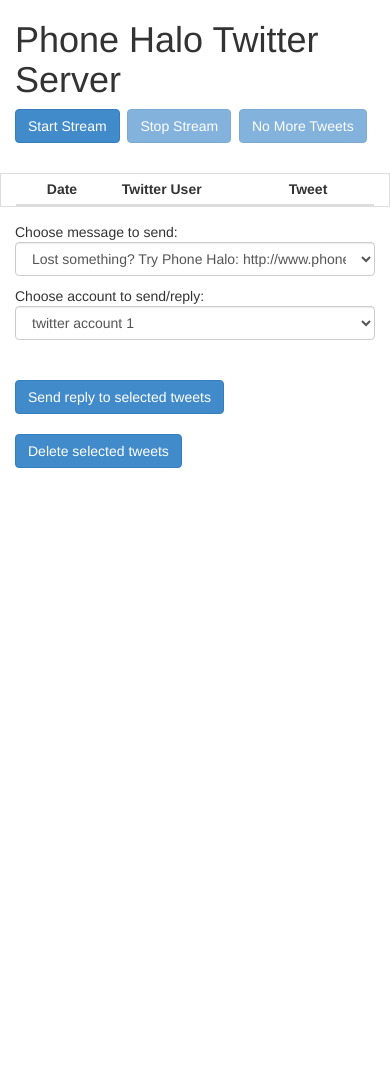
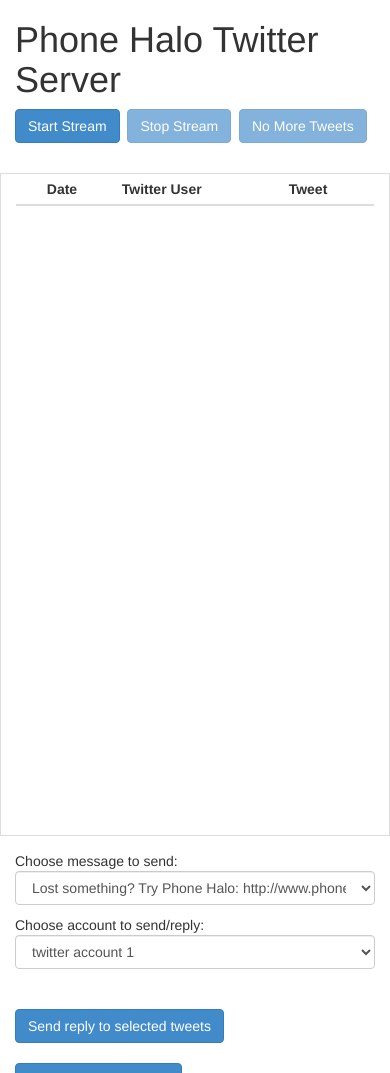
Before and after one commit to nhoj/PHTwitter, a PHP site: page / in a window 390 px wide. Shown: the top 1073 px of the page. Before the commit the page ends 468 px from the top, so only its background shows below. Run offline with PHP 8.4, Linux system fonts and the light colour scheme; data that the repository does not hold is empty; some libraries are stand-ins or nearby versions.

Commit message:
modifications

```diff
--- a/index.php
+++ b/index.php
@@ -12,6 +12,12 @@
       <script src="https://oss.maxcdn.com/libs/html5shiv/3.7.0/html5shiv.js"></script>
       <script src="https://oss.maxcdn.com/libs/respond.js/1.3.0/respond.min.js"></script>
     <![endif]-->
+
+    <style>
+        #table-div {
+            overflow: auto;
+        }
+    </style>
 </head>
 <body>
     <div class="container">
@@ -21,10 +27,10 @@
         <button type="button" class="btn btn-primary hidden" disabled="disabled" id="stop-stream">Stop Stream</button>&nbsp;
         <button type="button" class="btn btn-primary" id="fetch-tweets">Fetch Tweets</button>
 
-        <p>&nbsp;</p>
+        <p id="first-p">&nbsp;</p>
 
         <div class="row">
-            <div class="col-md-8 table-responsive">
+            <div id="table-div" class="col-md-8 table-responsive">
                 <table id="main-table" class="table table-condensed table-hover">
                     <thead>
                         <tr>
@@ -276,6 +282,13 @@
         $("#send-tweet").click(sendTweet);
         $("#delete-tweet").click(deleteTweets);
 
+        var tableResize = function () {
+            $("#table-div").height($(window).height() - ($("#first-p").height() + $("#first-p").position().top) - 20);
+        };
+
+        tableResize();
+        $(window).resize(tableResize);
+
     </script>
 </body>
 </html>
```
